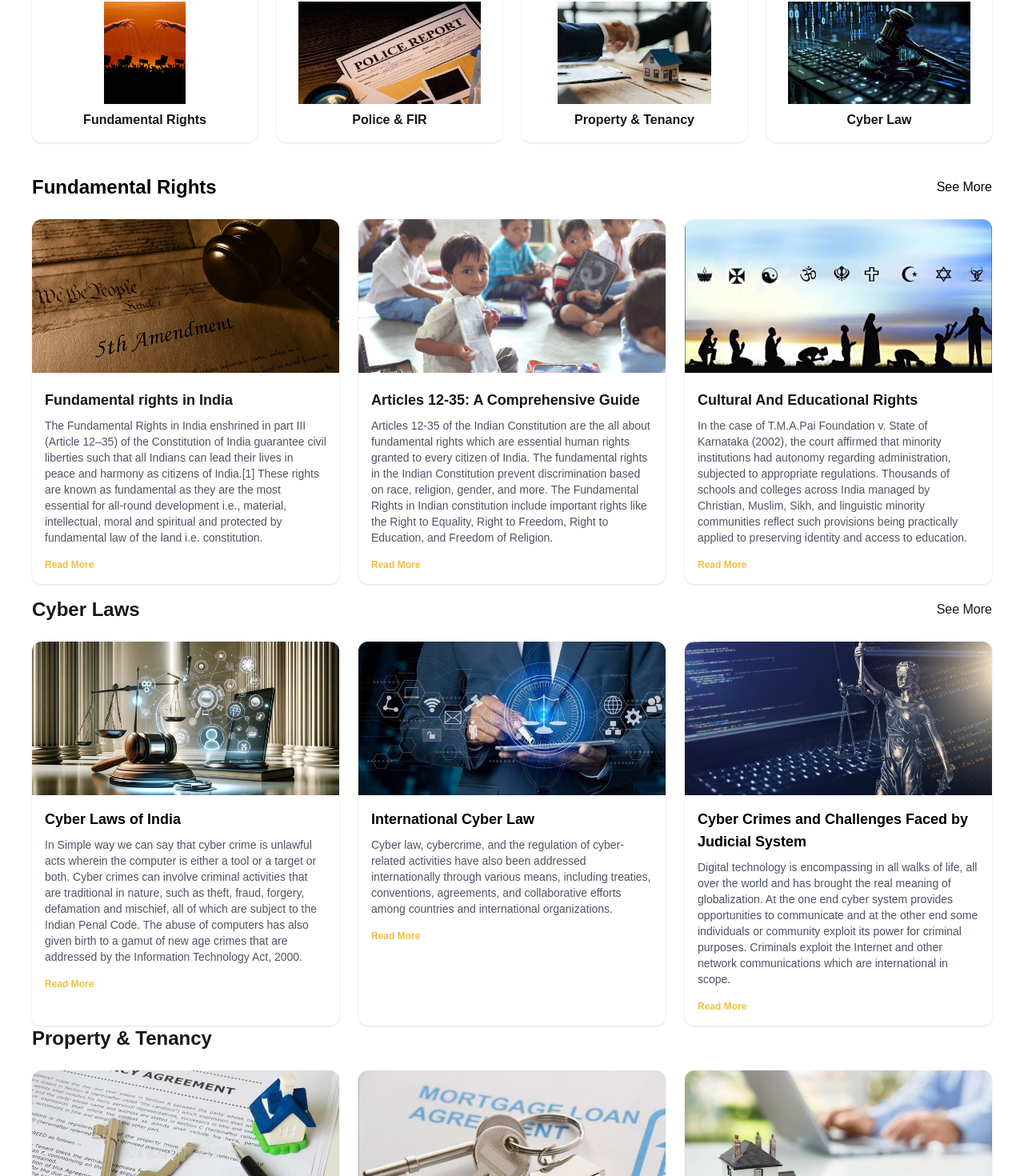
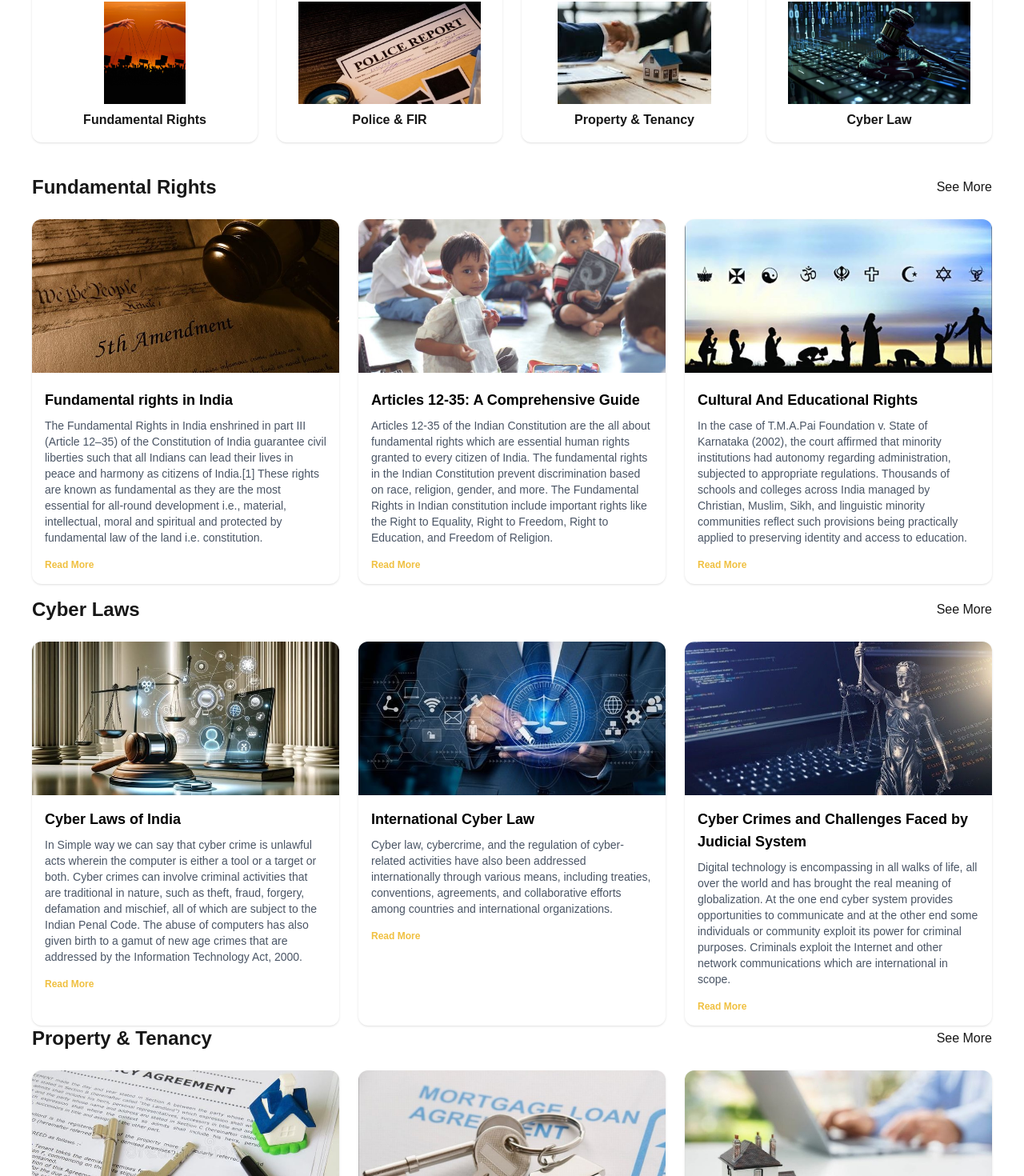
Before and after one commit to Shifa3016/ai_legal_assistance, a Next.js app: page /blogs in a window 1280 px wide. Shown: the part 312-1782 px from the top of the page at 80% size. Built offline with nearby package versions, Linux system fonts and the light colour scheme.

Commit message:
Update page.js

```diff
--- a/app/blogs/page.js
+++ b/app/blogs/page.js
@@ -114,7 +114,7 @@ export default function BlogPage() {
       </section>
 
       <section className="my-4">
-                <div className="flex items-center text-black justify-between mb-6">
+                <div className="flex items-center justify-between mb-6">
                     <h2 className="text-2xl font-semibold">Fundamental Rights</h2>
                     <Link href="/fundamental"><span>See More</span></Link>
                 </div>
@@ -134,7 +134,7 @@ export default function BlogPage() {
                             />
                             <div className="p-4">
                                 <p className="text-xs text-blue-600 mb-1">{fundamentalRights.category}</p>
-                                <h3 className="font-semibold text-lg mb-2">
+                                <h3 className="font-bold text-black text-lg mb-2">
                                     {fundamentalRights.title}
                                 </h3>
                                 <p className="text-sm text-gray-600 mb-4">
@@ -185,6 +185,7 @@ export default function BlogPage() {
       <section>
                 <div className="flex items-center justify-between mb-6">
                     <h2 className="text-2xl font-semibold">Property & Tenancy</h2>
+                    <Link href="/tenancy"><span>See More</span></Link>
                 </div>
 
                 <div className="grid grid-cols-1 md:grid-cols-3 gap-6">
```
